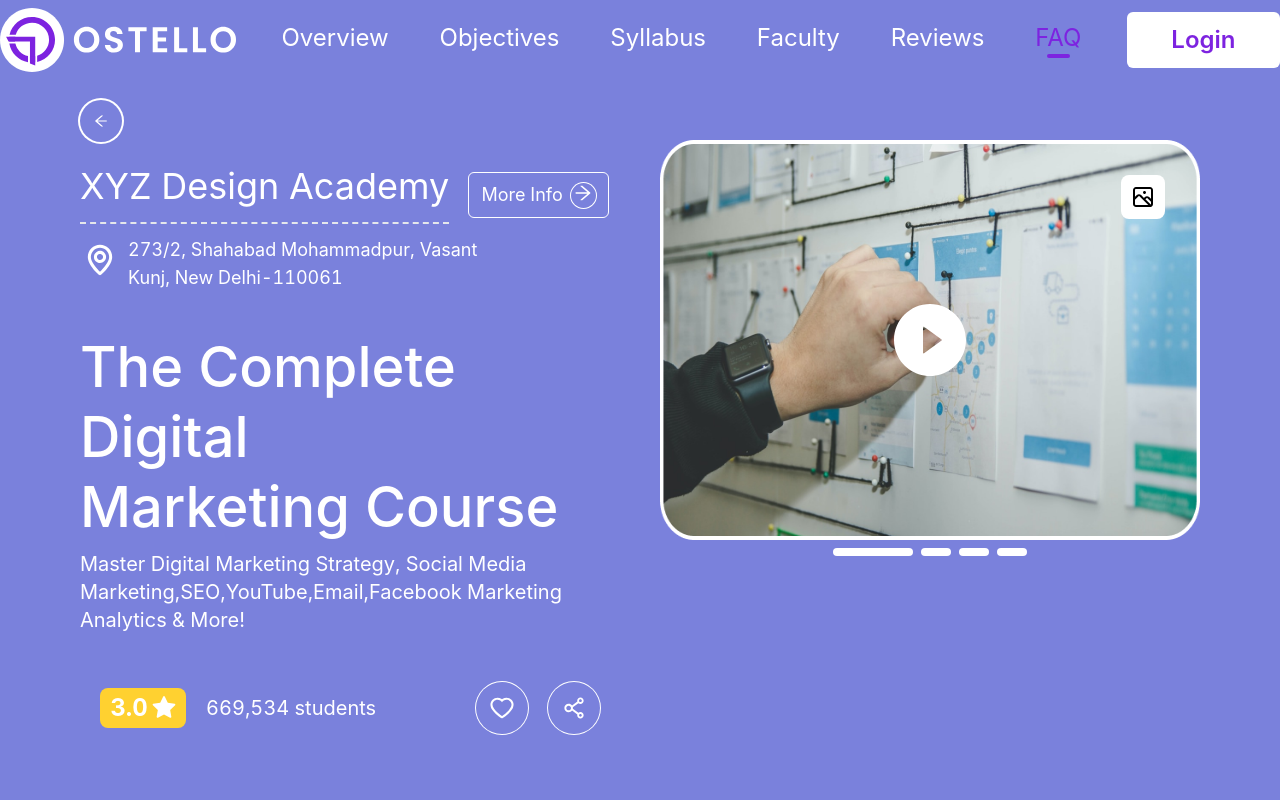
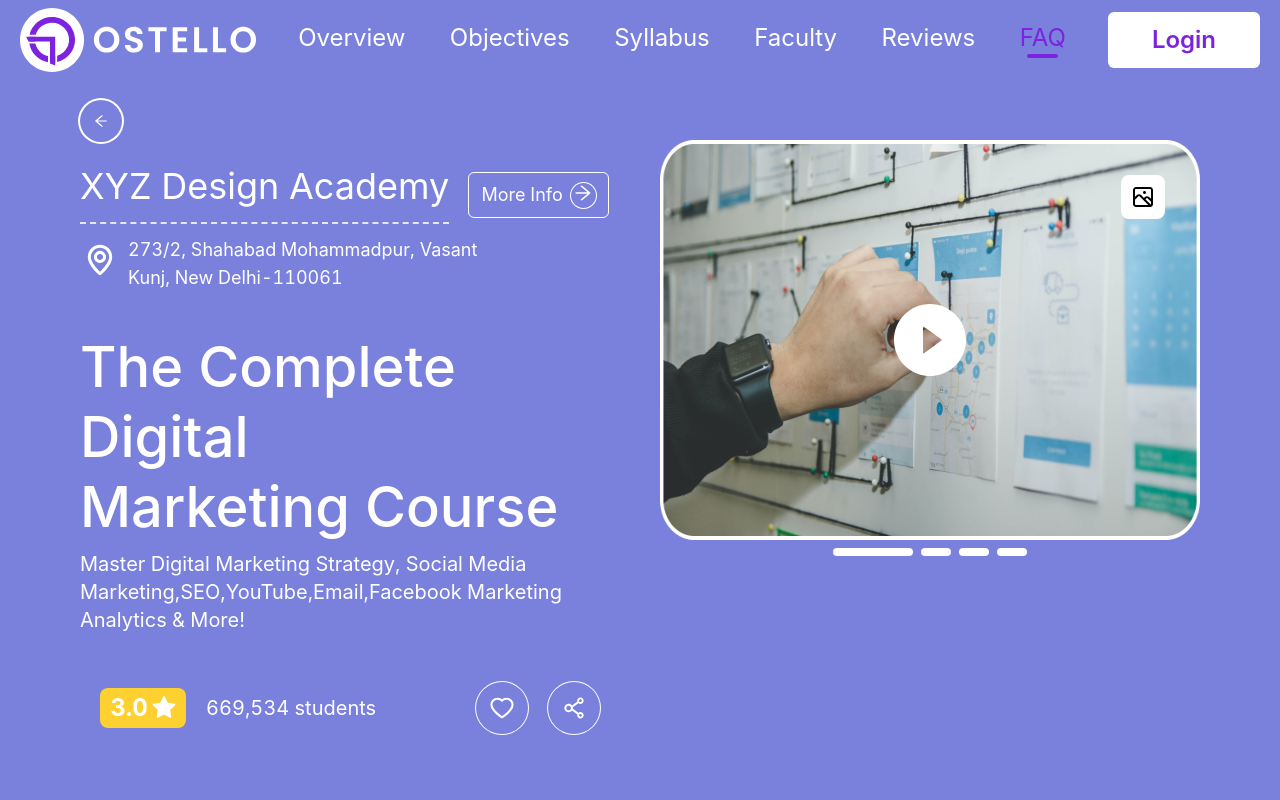
Before and after one commit to albiummid/ostello, a React (Create React App) app: page / in a window 1280 px wide. Shown: the top 800 px of the page. Built offline with nearby package versions, Linux system fonts and the light colour scheme.

Commit message:
navbar completed

```diff
--- a/src/components/Layout/Navbar.js
+++ b/src/components/Layout/Navbar.js
@@ -126,10 +126,10 @@ export default function Navbar() {
 
           <div className={isAffixed ? 'bg-white  ' : 'bg-[#7A81DC]'}>
             <nav
-              className={`relative container mx-auto flex gap-5 items-center justify-between py-2 md:mb-0 px-5 sm:px-0 md:flex  `}
+              className={`relative container mx-auto flex gap-5 items-center justify-between py-2 px-5  md:flex `}
             >
               <img
-                className={`xl:w-80 sm:w-40 hidden sm:block `}
+                className={`w-32 md:w-40 xl:w-60 hidden sm:block `}
                 src={isAffixed ? logoWH : logo}
                 alt=''
               />
@@ -147,7 +147,7 @@ export default function Navbar() {
                       to={item.title}
                       smooth={true}
                       spy={true}
-                      className={`cursor-pointer text-xl xl:text-2xl   active:text-[#7D23E0] ${
+                      className={`cursor-pointer text-sm lg:text-xl xl:text-2xl   active:text-[#7D23E0] mx-2 ${
                         i === activeSection
                           ? ' text-[#7D23E0]'
                           : isAffixed
```
